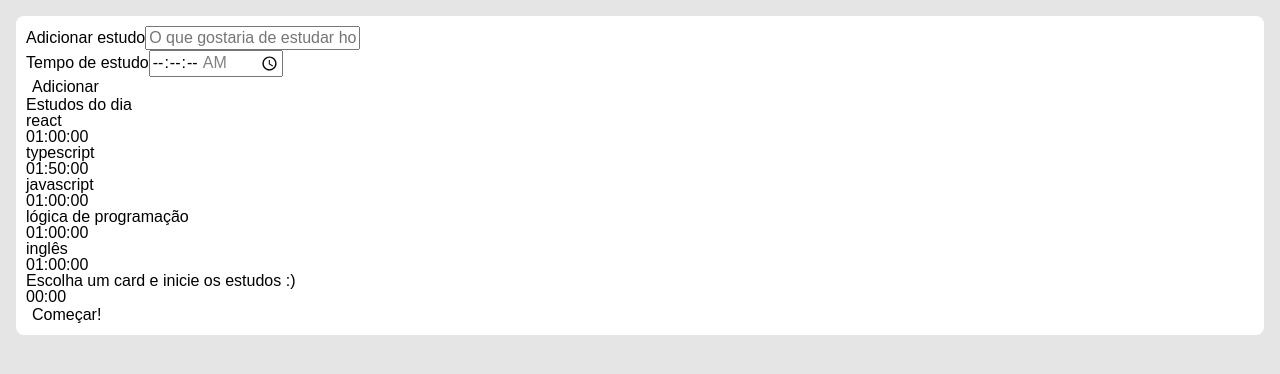
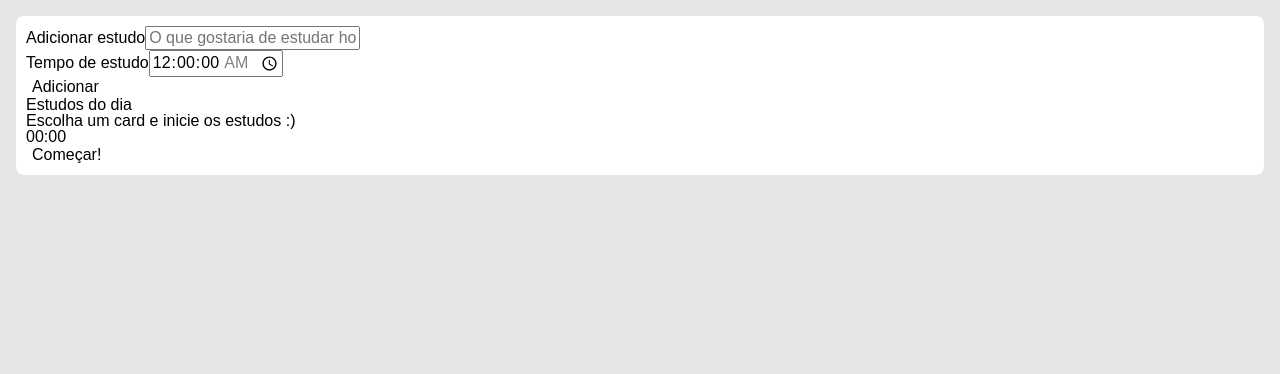
Before and after one commit to ccarol-freitas/reactjs-ts-timer-study, a React (Create React App) app: page / in a window 1280 px wide. Shown: the top 374 px of the page. Built offline with nearby package versions, Linux system fonts and the light colour scheme.

Commit message:
chore: update some states

```diff
--- a/src/components/Button/index.tsx
+++ b/src/components/Button/index.tsx
@@ -1,11 +1,15 @@
 type Props = {
   text: string;
+  type?: "button" | "submit" | "reset" | undefined;
 };
 const Button = (props: Props): any => {
+  const { type = "button" } = props;
   return (
-    <div>
-      <button className="add_task">{props.text}</button>
-    </div>
+    <>
+      <button type={props.type} className='add_task'>
+        {props.text}
+      </button>
+    </>
   );
 };
 
--- a/src/components/Form/index.tsx
+++ b/src/components/Form/index.tsx
@@ -1,32 +1,51 @@
+import { useState } from "react";
+import { ITask } from "../../types/tasks";
 import Button from "../Button";
 
 const Form = (): any => {
+  const [task, setTask] = useState({
+    name: "",
+    time: "00:00",
+  });
+
+  const handleSubmit = (event: React.FormEvent<HTMLFormElement>) => {
+    event.preventDefault();
+    setTask(task);
+  };
+
   return (
-    <form className="new_task">
-      <div className="input_container">
-        <label htmlFor="task">Adicionar estudo</label>
+    <form className='new_task' onSubmit={handleSubmit.bind(task)}>
+      <div className='input_container'>
+        <label htmlFor='task'>Adicionar estudo</label>
         <input
-          name="task"
-          id="task"
-          type="text"
-          placeholder="O que gostaria de estudar hoje?"
+          name='task'
+          id='task'
+          type='text'
+          placeholder='O que gostaria de estudar hoje?'
           required
+          onChange={(e) => {
+            setTask({ ...task, name: e.target.value });
+          }}
         />
       </div>
-      <div className="input_container">
-        <label htmlFor="time">Tempo de estudo</label>
+      <div className='input_container'>
+        <label htmlFor='time'>Tempo de estudo</label>
         <input
-          name="time"
-          id="time"
-          step="1"
-          type="time"
-          min="00:00:00"
-          max="01:30:00"
+          name='time'
+          id='time'
+          step='1'
+          type='time'
+          value={task.time}
+          min='00:00:00'
+          max='01:30:00'
           required
+          onChange={(e) => {
+            setTask({ ...task, time: e.target.value });
+          }}
         />
       </div>
       <div>
-        <Button text="Adicionar" />
+        <Button type='submit' text='Adicionar' />
       </div>
     </form>
   );
--- a/src/components/List/indext.tsx
+++ b/src/components/List/indext.tsx
@@ -1,30 +1,9 @@
+import { ITask } from "../../types/tasks";
 import Task from "./Task";
 
-const List = (): any => {
-  const tasks = [
-    {
-      name: "react",
-      time: "01:00:00",
-    },
-    {
-      name: "typescript",
-      time: "01:50:00",
-    },
-    {
-      name: "javascript",
-      time: "01:00:00",
-    },
-    {
-      name: "lógica de programação",
-      time: "01:00:00",
-    },
-    {
-      name: "inglês",
-      time: "01:00:00",
-    },
-  ];
+const List = ({ tasks }: { tasks: ITask[] }): any => {
   return (
-    <aside className="task_list">
+    <aside className='task_list'>
       <h2>Estudos do dia</h2>
       <ul>
         {tasks.map((task, index) => (
--- a/src/pages/App.tsx
+++ b/src/pages/App.tsx
@@ -1,13 +1,16 @@
+import { useState } from "react";
 import Form from "../components/Form";
 import List from "../components/List/indext";
 import Stopwatch from "../components/Stopwatch";
+import { ITask } from "../types/tasks";
 import style from "./App.module.scss";
 
 const App = (): any => {
+  const [tasks, setTasks] = useState<ITask[] | []>([]);
   return (
     <div className={style.AppStyle}>
-      <Form />
-      <List />
+      <Form setTasks={setTasks} />
+      <List tasks={tasks} />
       <Stopwatch />
     </div>
   );
--- /dev/null
+++ b/src/types/tasks.ts
@@ -0,0 +1,4 @@
+export interface ITask {
+  time: string;
+  name: string;
+}
```
